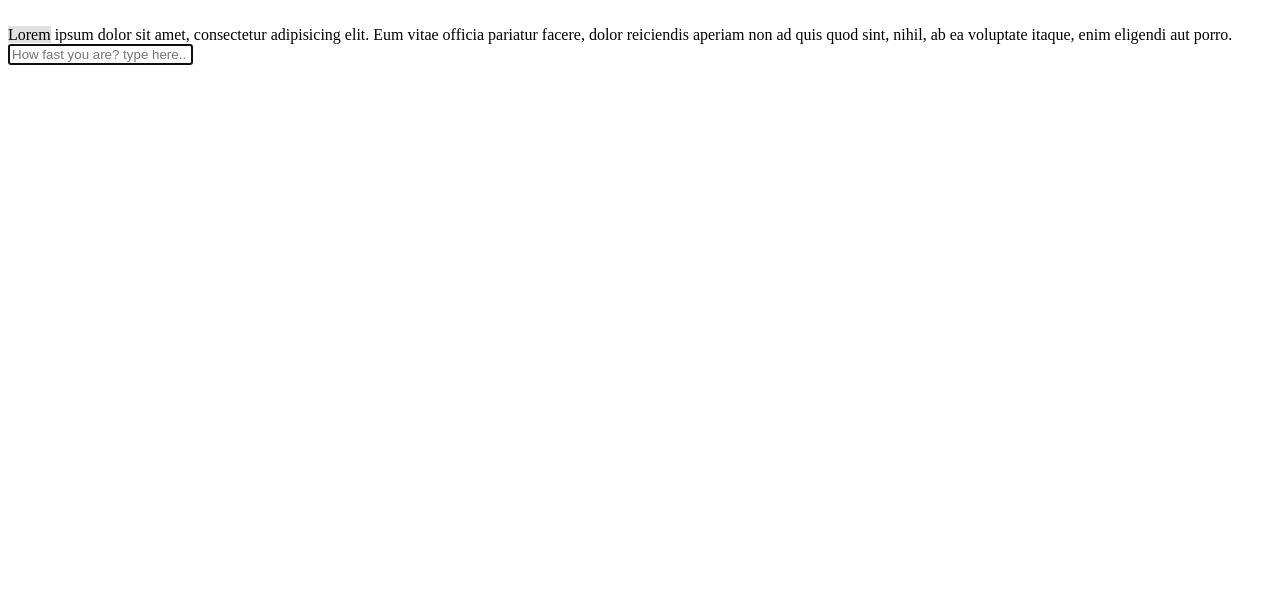
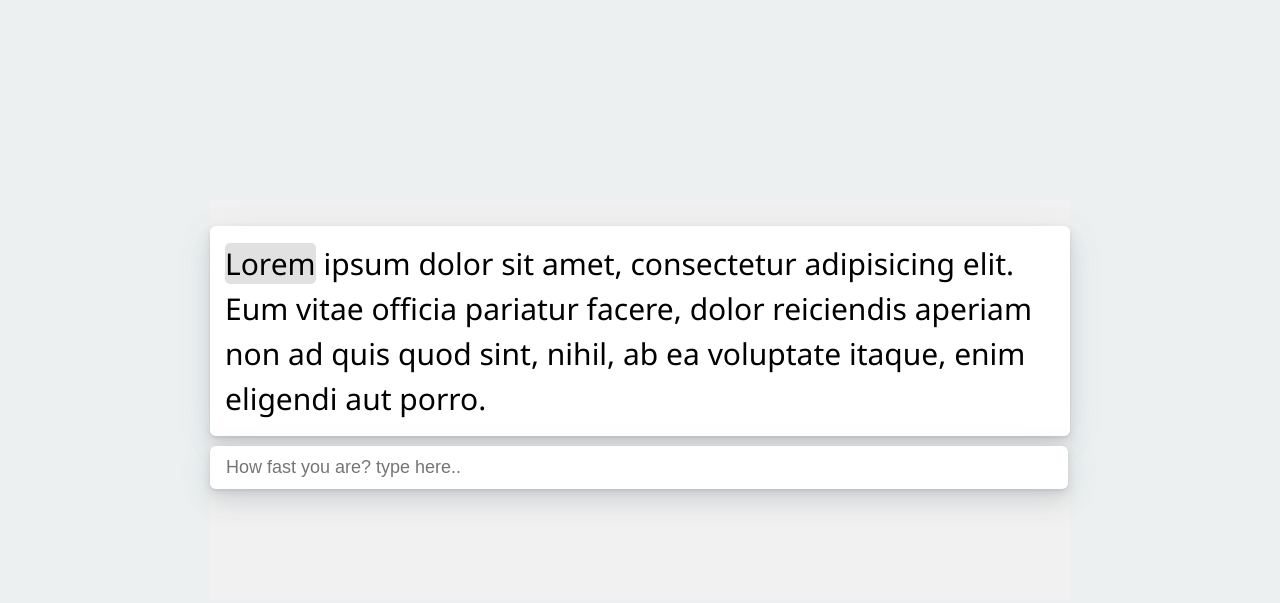
Before and after one commit to agusID/simple-typing-game, a plain HTML site: page index.html in a window 1280 px wide. Drawn offline with Linux system fonts and the light colour scheme; files that its build step writes are made by us from their sources.

Commit message:
Whoops, something went wrong

```diff
--- a/index.html
+++ b/index.html
@@ -2,7 +2,7 @@
 <html>
 <head>
 	<title>D'wetype</title>
-	<link rel="stylesheet" type="text/css" href="./assets/js/style.css" />
+	<link rel="stylesheet" type="text/css" href="./assets/js/app.css" />
 	<script src="./assets/js/app.js"></script>
 </head>
 <body>
```
